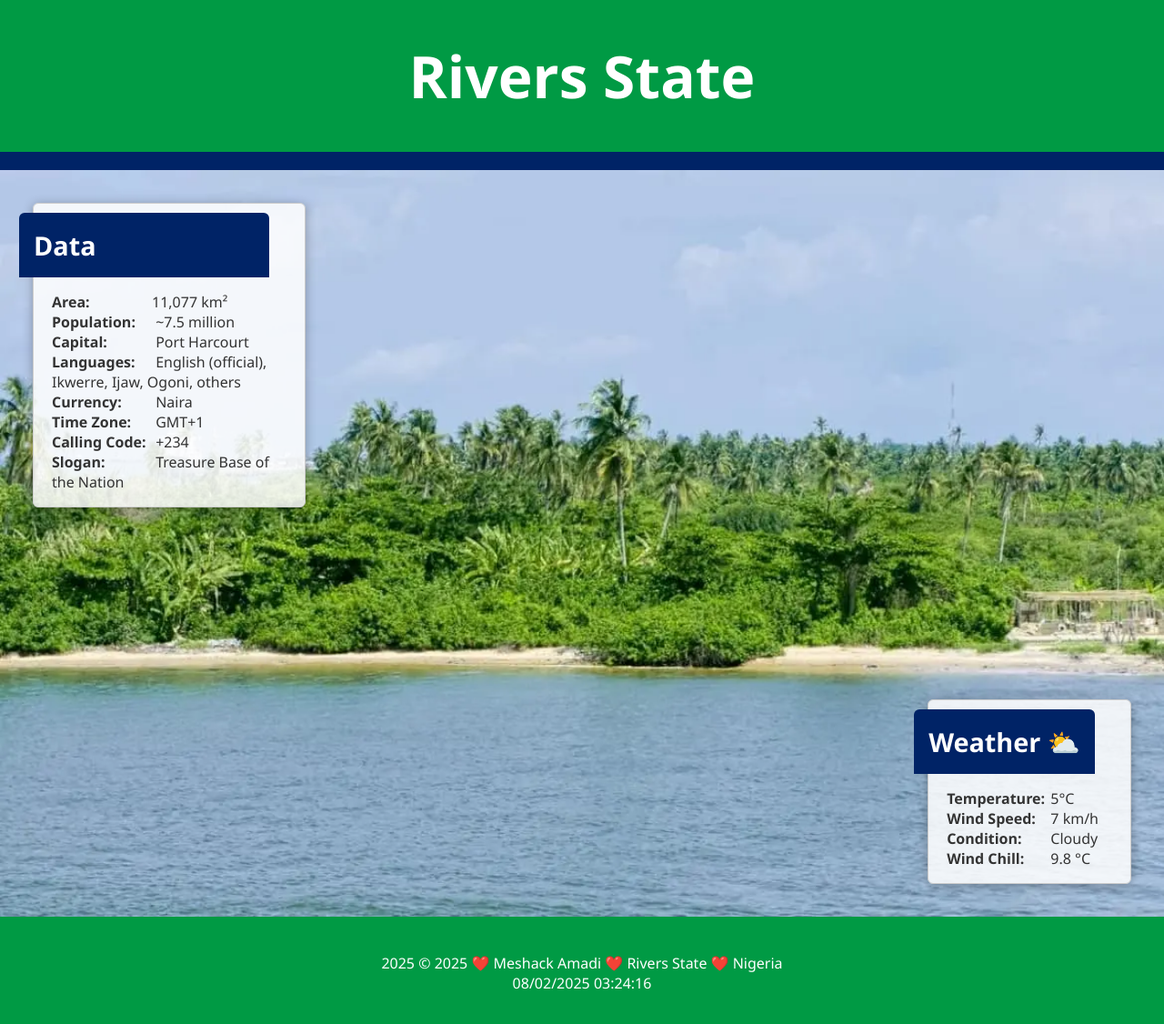
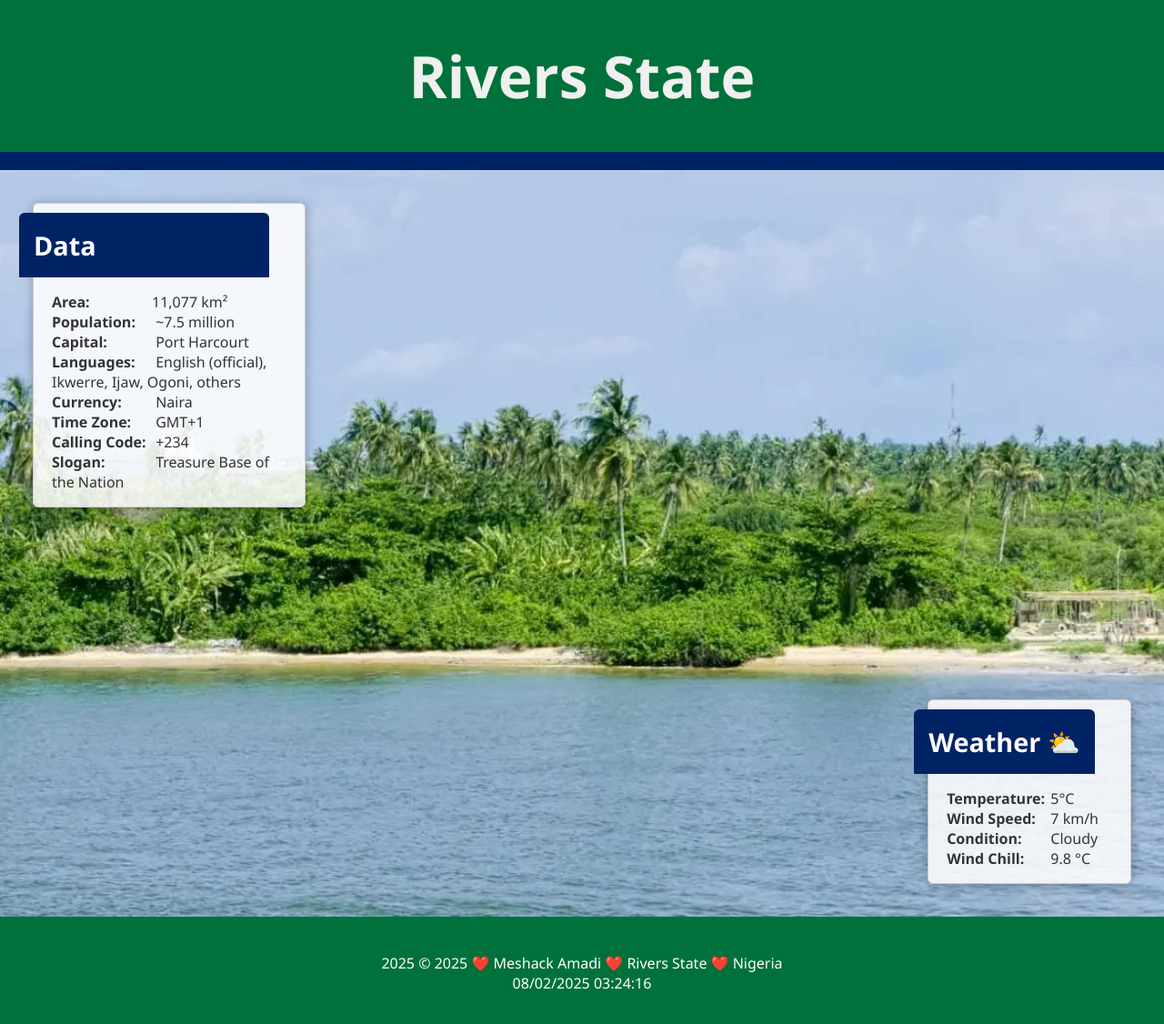
Before and after one commit to meshackamadi/wdd131, a plain HTML site: page place.html in a window 1280 px wide. Shown: the whole page at 91% size. Drawn offline with Linux system fonts and the light colour scheme.

Commit message:
updated my css

```diff
--- a/styles/place.css
+++ b/styles/place.css
@@ -1,6 +1,6 @@
 :root {
   --primary-color: #002366;
-  --accent-color: 	#009A44;
+  --accent-color: 	#00713a;
   --text-color: #333;
   --bg-color: #f9f9f9;
   --font-main: 'Segoe UI', sans-serif;
@@ -25,7 +25,7 @@ body {
 
 header {
   background-color: var(--accent-color);
-  color: white;
+  color: #f0f0f0;
   text-align: center;
   padding: 2.5rem;
   position: relative;
```
